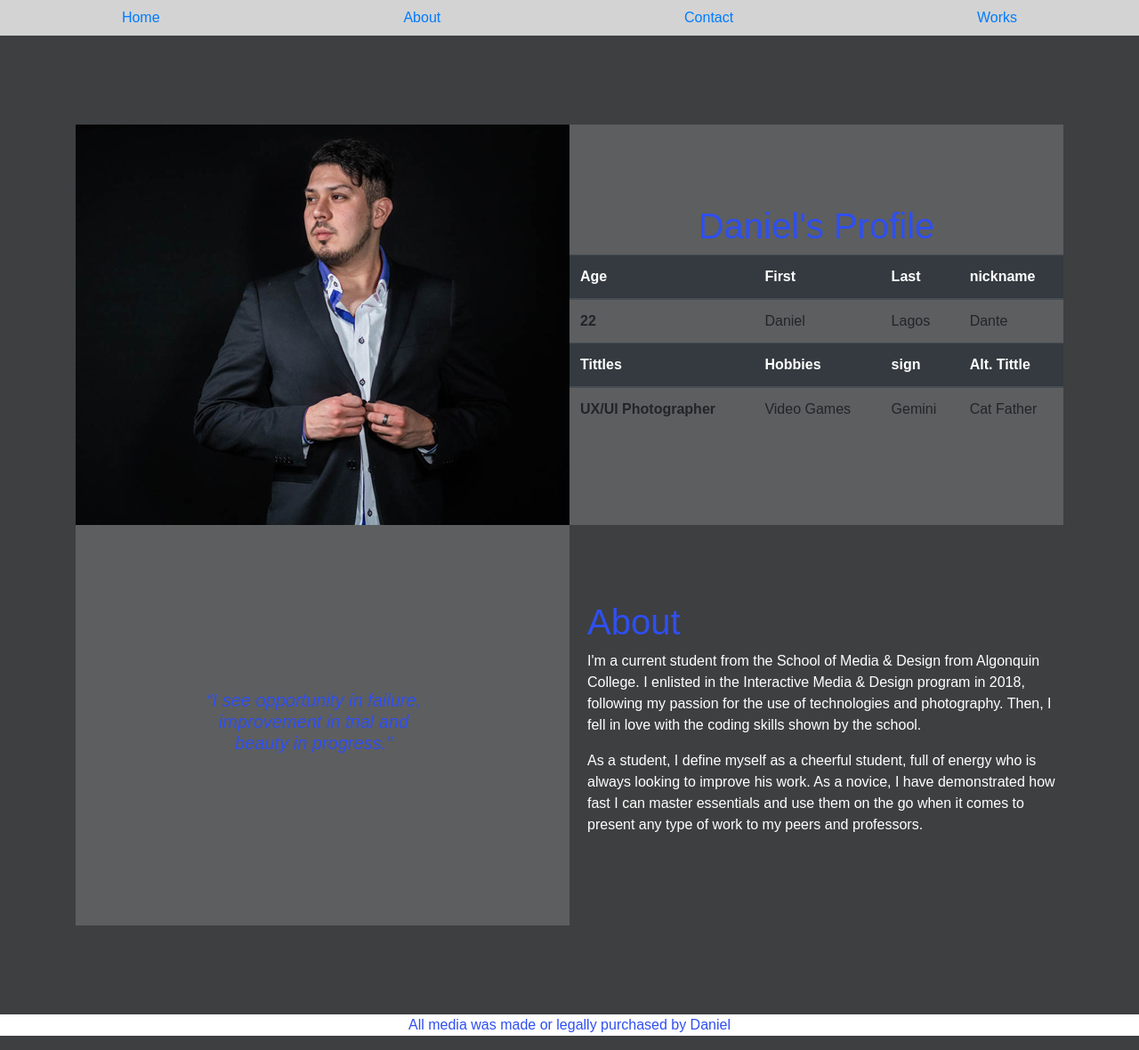
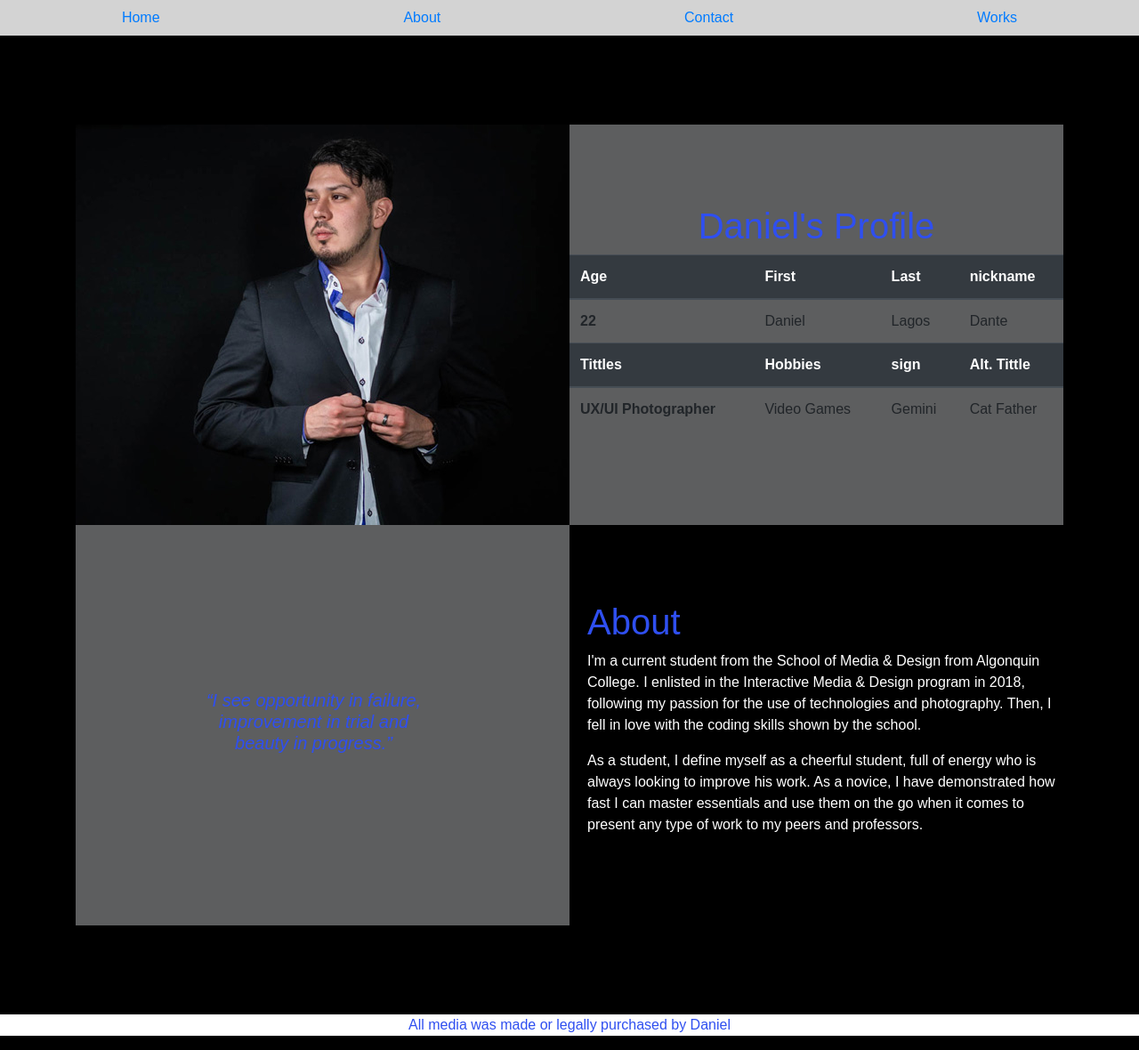
Before and after one commit to Dantedl/lago0008.github.io, a PHP site: page /About.html in a window 1280 px wide. Shown: the whole page at 89% size. Run offline with PHP 8.4, Linux system fonts and the light colour scheme; some web fonts are replaced.

Commit message:
minor changes
background color

```diff
--- a/css/main.css
+++ b/css/main.css
@@ -3,7 +3,7 @@
   src: url("fonts/Gotham.eot?") format("eot"), url("fonts/Gotham.woff2") format("woff2"), url("fonts/Gotham.woff") format("woff"), url("fonts/Gotham.ttf") format("truetype"), url('fonts/Gotham.svg#str-replace(Gotham, " ", "_")') format("svg"); }
 
 body {
-  background-color: #3E3F40;
+  background-color: black;
   font-family: Gotham, sans-serif;
   width: 100%;
   margin: 0 auto; }
--- a/scss/main.scss
+++ b/scss/main.scss
@@ -27,7 +27,7 @@
 }
 @include font-face(Gotham, fonts/Gotham);
 //variables
-$bgColor:#3E3F40 ;
+$bgColor:rgb(0, 0, 0) ;
 $bgColor2:rgb(93, 94, 95) ;
 $hFont: Gotham medium, sans-serif ;
 $bColor:rgb(47, 79, 240);
```
